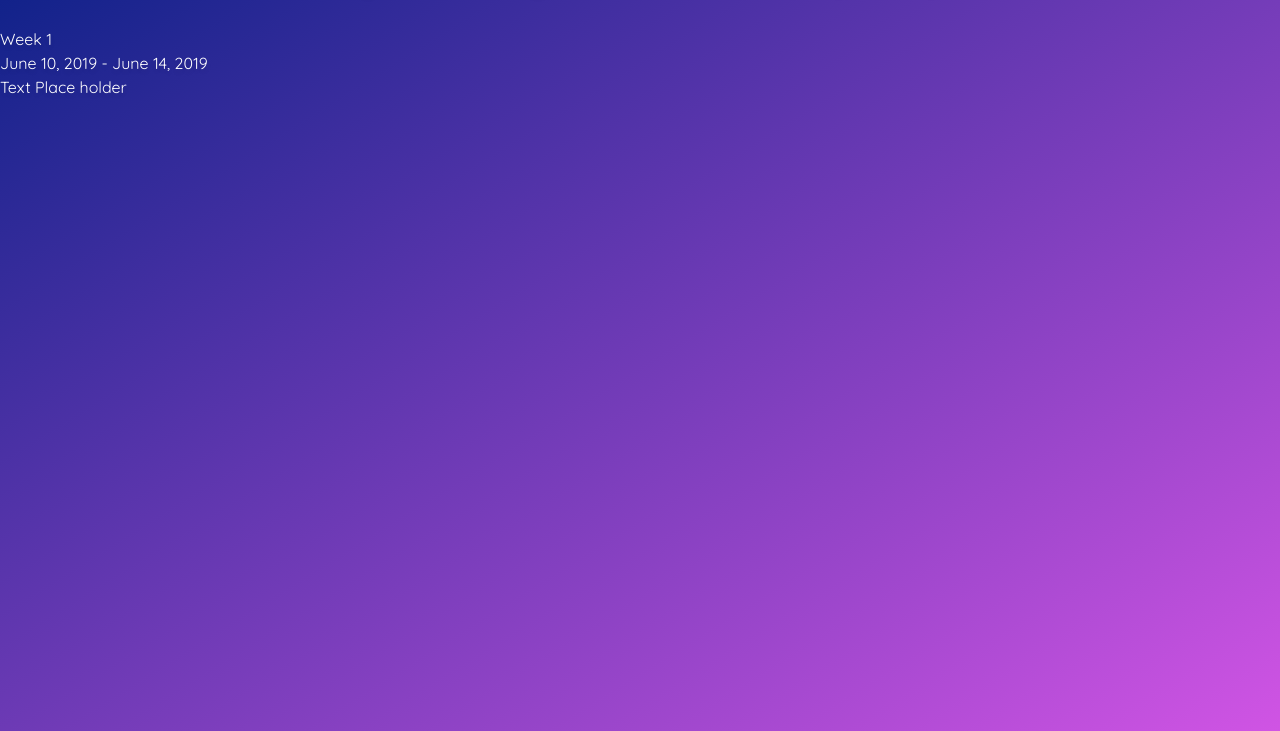
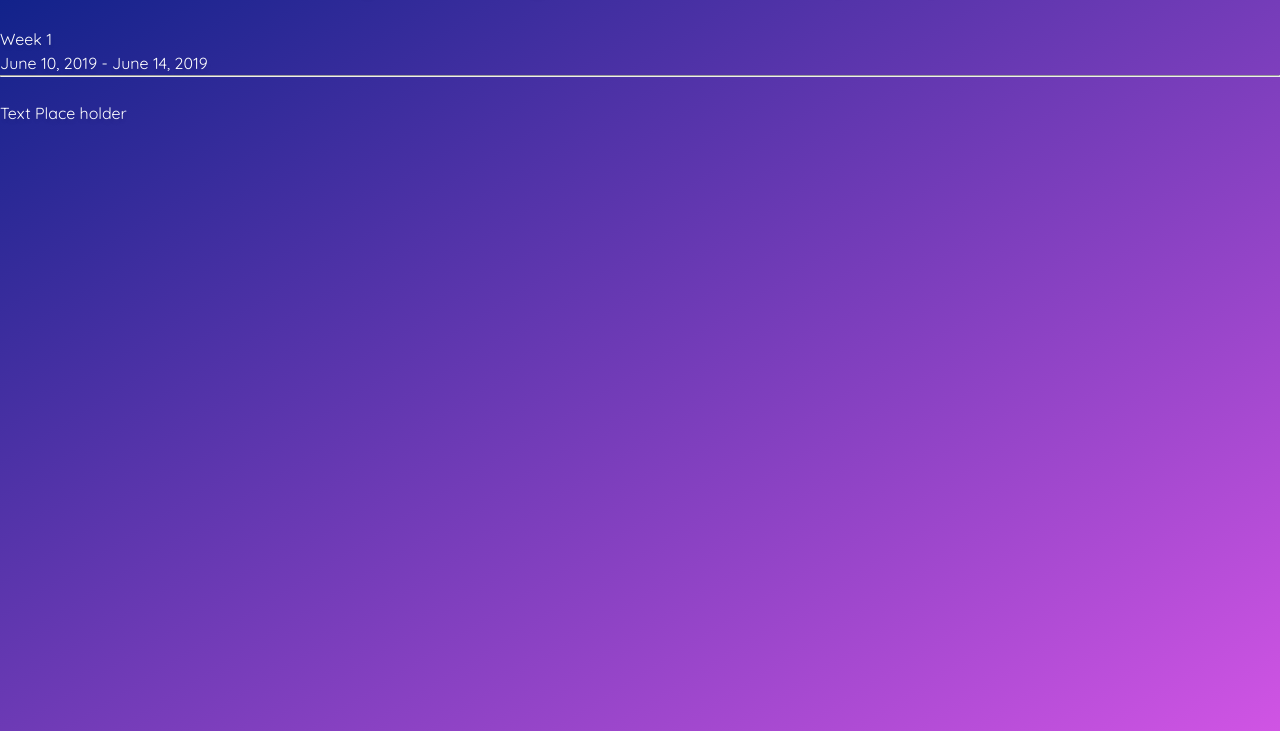
Before and after one commit to AlexLumi/AlexLumi.github.io, a plain HTML site: page blog.html in a window 1280 px wide. Shown: the part 69-800 px from the top of the page. Drawn offline with Linux system fonts and the light colour scheme.

Commit message:
Line Test

```diff
--- a/blog.html
+++ b/blog.html
@@ -16,6 +16,8 @@
 	&nbsp
 	<h1> Week 1 </h1>
 	<h3> June 10, 2019 - June 14, 2019 </h3>
+	<hr>
+	&nbsp
 	<p> Text Place holder </p>
     </body>
     </html>
```
